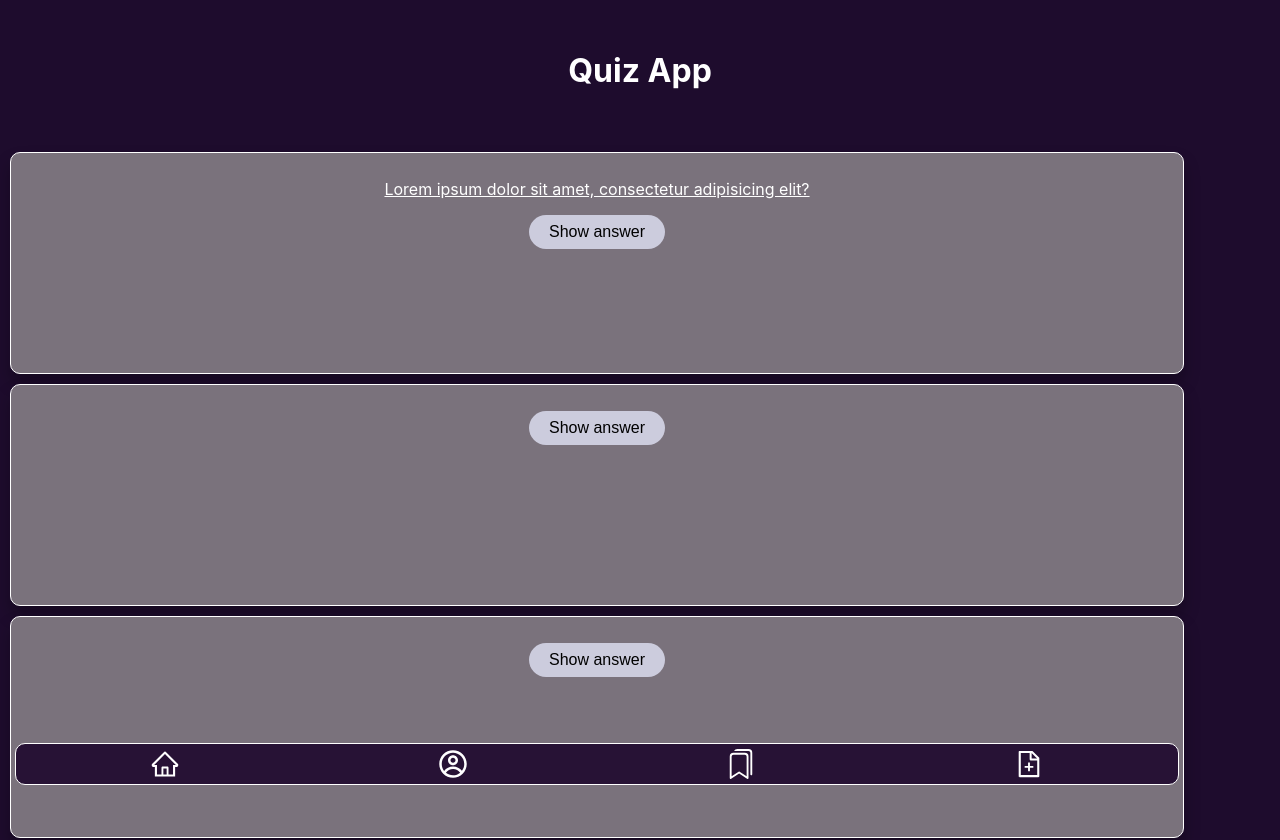
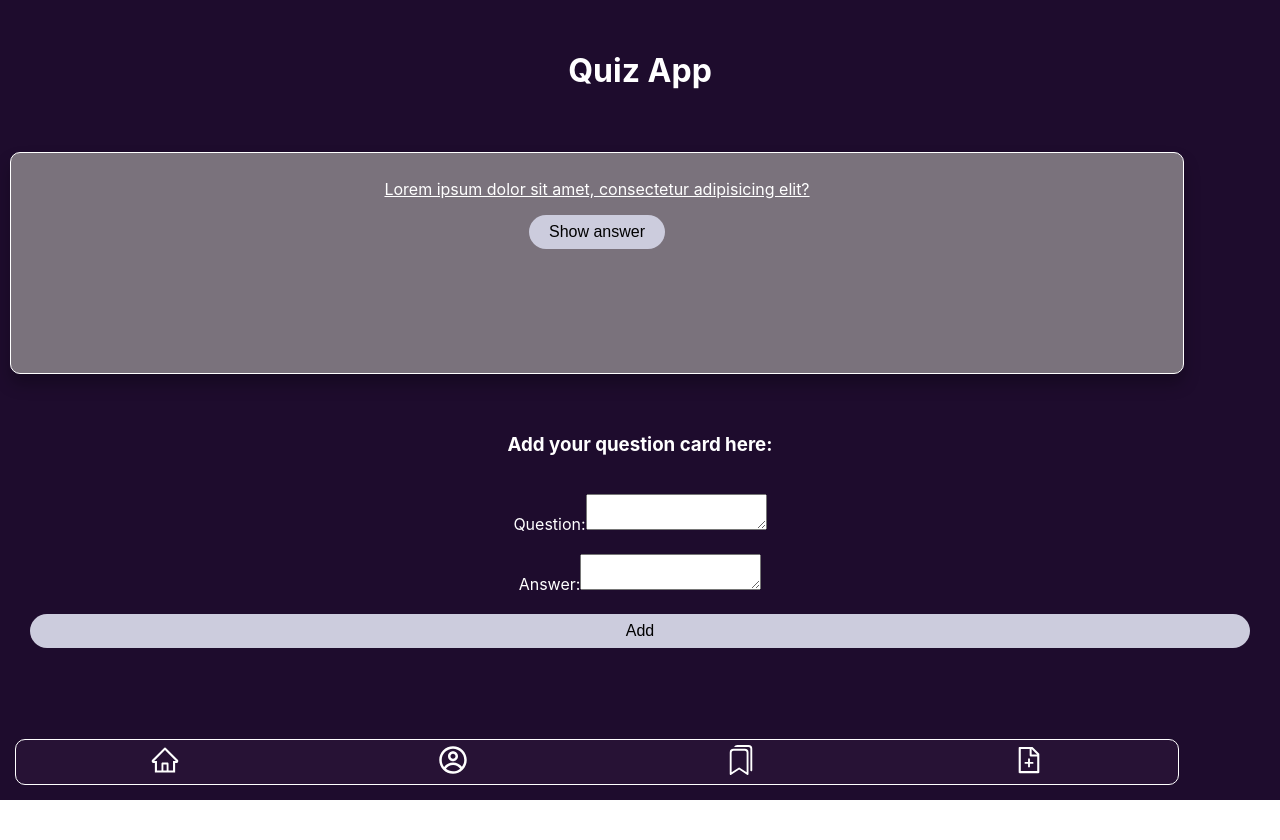
Before and after one commit to GeBon22/quizz-app-ultra, a React (Create React App) app: page /form in a window 1280 px wide. Shown: the top 840 px of the page. After the commit the page ends 800 px from the top, so only its background shows below. Built offline with nearby package versions, Linux system fonts and the light colour scheme.

Commit message:
added routes, links

```diff
--- a/src/App.css
+++ b/src/App.css
@@ -2,6 +2,8 @@
   text-align: center;
   box-sizing: border-box;
   background-color: rgb(30, 12, 45);
+  height: 100vh;
+  width: 100vw;
 }
 
 .App__main {
--- a/src/App.js
+++ b/src/App.js
@@ -1,10 +1,15 @@
 import "./App.css";
+import { BrowserRouter as Router, Routes, Route, Link } from "react-router-dom";
+import Form from "./pages/Form";
+import Profile from "./pages/Profile";
+import Home from "./pages/Home";
+import Bookmarks from "./pages/Bookmarks";
 import Header from "./components/header/Header";
 import Navigation from "./components/navigation/Navigation";
-//import Form from "./pages/Form";
 import { useState } from "react";
 //import Card from "./components/card/Quizcard";
 const { default: QuizCard } = require('./components/card/Quizcard')
+
 
 function App() {
   const [page, setPage] = useState("home");
@@ -30,10 +35,16 @@ function App() {
         <QuizCard key={id} question={question} answer={answer} bookmark={bookmark} />
       ))}
          </main>
-         <QuizCard />
-         <QuizCard />
-         <QuizCard />
+      <Router>
+        <Routes>
+          <Route path="/" element={<Home />} />
+          <Route path="/form" element={<Form />} />
+          <Route path="/profile" element={<Profile />} />
+          <Route path="/bookmarks" element={<Bookmarks />} />
+          <Route path="*" element={<h1>Page not found!</h1>} />
+        </Routes>
         <Navigation />
+      </Router>
     </div>
   );
 
--- a/src/components/navigation/Navigation.js
+++ b/src/components/navigation/Navigation.js
@@ -1,4 +1,5 @@
 import "./Navigation.css";
+import { Link } from "react-router-dom";
 import { AiOutlineHome } from 'react-icons/ai';
 import { CgProfile } from 'react-icons/cg';
 import { BsBookmarks } from 'react-icons/bs'
@@ -7,10 +8,10 @@ import { AiOutlineFileAdd } from 'react-icons/ai'
 export default function Navigation() {
   return (
     <ul className="nav">
-      <AiOutlineHome style={{color: 'white', fontSize: '30px'}}/>
-      <CgProfile style={{color: 'white', fontSize: '30px'}}/>
-      <BsBookmarks style={{color: 'white', fontSize: '30px'}}/>
-      <AiOutlineFileAdd style={{color: 'white', fontSize: '30px'}}/>
+      <Link to="/"><AiOutlineHome style={{color: 'white', fontSize: '30px'}}/></Link>
+      <Link to="Profile"><CgProfile style={{color: 'white', fontSize: '30px'}}/></Link>
+      <Link to="Bookmarks"><BsBookmarks style={{color: 'white', fontSize: '30px'}}/></Link>
+      <Link to="Form"><AiOutlineFileAdd style={{color: 'white', fontSize: '30px'}}/></Link>
     </ul>
   );
 }
--- /dev/null
+++ b/src/pages/Bookmarks.css
@@ -0,0 +1,3 @@
+.bookmarks {
+    color: white;
+}
--- a/src/pages/Bookmarks.js
+++ b/src/pages/Bookmarks.js
@@ -1,6 +1,8 @@
+import "./Bookmarks.css";
+
 export default function Bookmarks(){
     return (
-      <div>
+      <div className="bookmarks">
         <h3>My Bookmarks</h3>
       </div>
     );
--- a/src/pages/Form.css
+++ b/src/pages/Form.css
@@ -1,4 +1,17 @@
 .form {
+    padding: 30px;
     display: grid;
     gap: 20px;
+    color: white;
+    font-size: 1rem;
 }
+
+.button {
+    border: none;
+    padding: 8px 20px;
+    border-radius: 999px;
+    background-color: #ccd;
+    font-size: 1rem;
+    align-self: center;
+
+}
--- a/src/pages/Form.js
+++ b/src/pages/Form.js
@@ -18,6 +18,7 @@ export default function Form({ onSubmitCard }) {
 
     return (
       <div className="form" onSubmit={handleSubmit}>
+        <h3>Add your question card here:</h3>
         <label>
           Question:
           <textarea
@@ -34,7 +35,7 @@ export default function Form({ onSubmitCard }) {
             name="answer"
           />
         </label>
-        <button>Add</button>
+        <button className="button">Add</button>
       </div>
     )
   }
--- /dev/null
+++ b/src/pages/Home.css
@@ -0,0 +1,3 @@
+.home {
+    color: white;
+}
--- a/src/pages/Home.js
+++ b/src/pages/Home.js
@@ -1,9 +1,15 @@
-export default function Home(){
-    return (
-      <div>
-        <h3>Home</h3>
-      </div>
-    );
-  }
+import "./Home.css";
+//import { useState } from "react";
+//import { Card } from "../components/card/Quizcard"
+
 
 // not sure if I want to use this one...
+
+export default function Home() {
+
+  return (
+    <div className="home">
+    <h3>Home</h3>
+    </div>
+  )
+}
--- /dev/null
+++ b/src/pages/Profile.css
@@ -0,0 +1,3 @@
+.profile {
+    color:white;
+}
--- a/src/pages/Profile.js
+++ b/src/pages/Profile.js
@@ -1,6 +1,8 @@
+import "./Profile.css";
+
 export default function Profile(){
     return (
-      <div>
+      <div className="profile">
         <h3>My Profile</h3>
       </div>
     );
```
